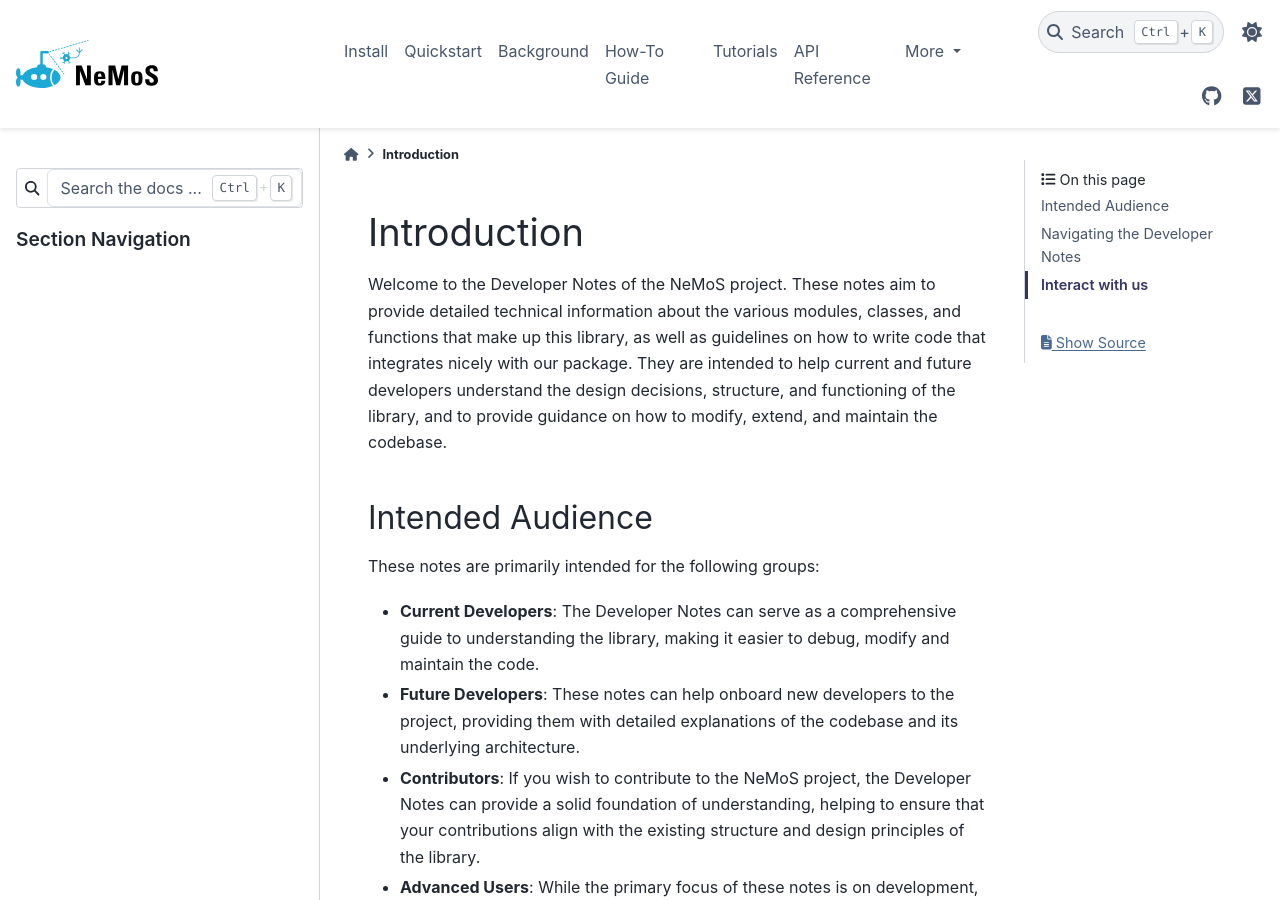
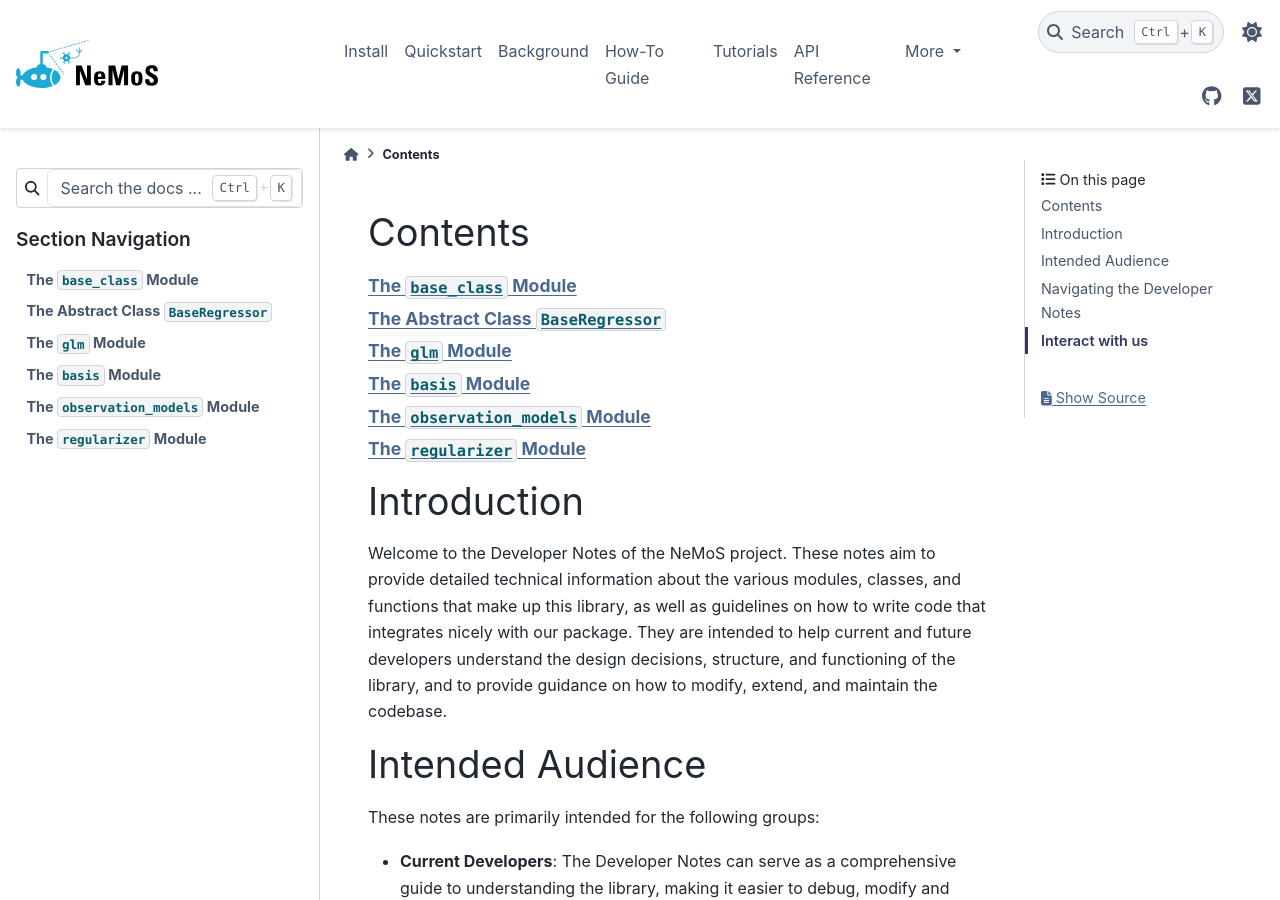
Before and after one commit to flatironinstitute/nemos, a Sphinx documentation site: the page built from docs/developers_notes/README.md, in a window 1280 px wide and 900 px high. Built offline with Sphinx 7.4.7 and the PyData theme 0.15.4, drawn with Linux system fonts in a browser that asks for light colours; some of the changed text lies outside the part shown.

Commit message:
finished glm note

````diff
--- a/docs/developers_notes/README.md
+++ b/docs/developers_notes/README.md
@@ -1,4 +1,18 @@
-# Introduction
+
+## Contents
+
+```{toctree}
+:maxdepth: 1
+
+01-base_class.md
+02-base_regressor.md
+03-glm.md
+04-basis_module.md
+05-observation_models.md
+06-regularizer.md
+```
+
+## Introduction
 
 
 Welcome to the Developer Notes of the NeMoS project. These notes aim to provide detailed technical information about the various modules, classes, and functions that make up this library, as well as guidelines on how to write code that integrates nicely with our package. They are intended to help current and future developers understand the design decisions, structure, and functioning of the library, and to provide guidance on how to modify, extend, and maintain the codebase.
````
Also changed, not shown: docs/developers_notes/01-base_class.md (+4 -3 lines), docs/developers_notes/02-base_regressor.md (+20 -14 lines), docs/developers_notes/03-glm.md (+23 -22 lines), docs/developers_notes/05-observation_models.md (+1 -0 lines), docs/developers_notes/06-regularizer.md (+1 -0 lines), docs/assets/classes_nemos.png (renamed from docs/developers_notes/classes_nemos.png), docs/assets/classes_nemos.svg (renamed from docs/developers_notes/classes_nemos.svg).
